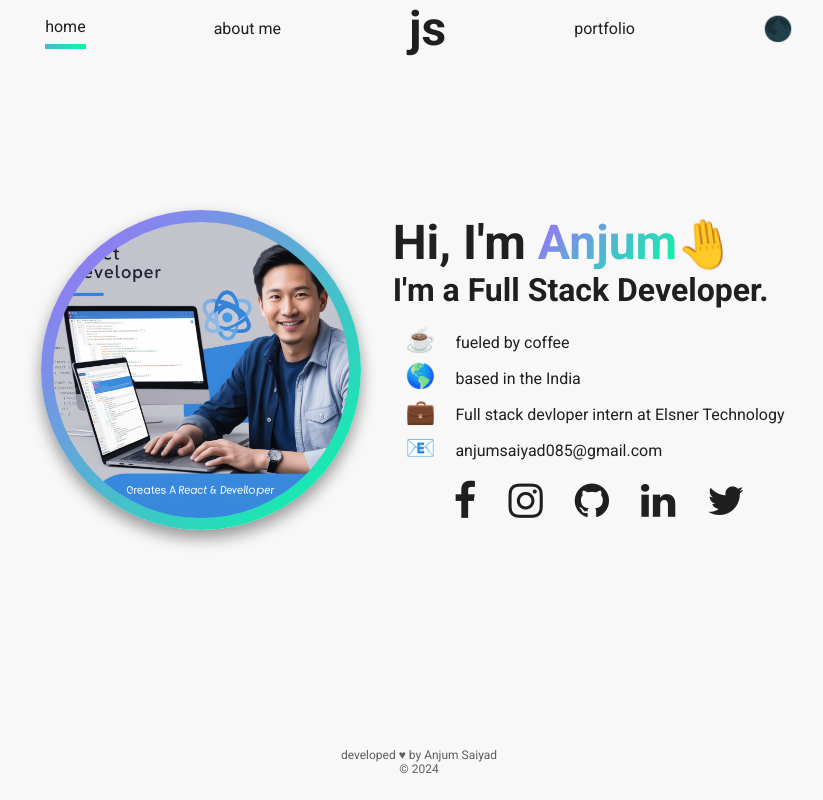
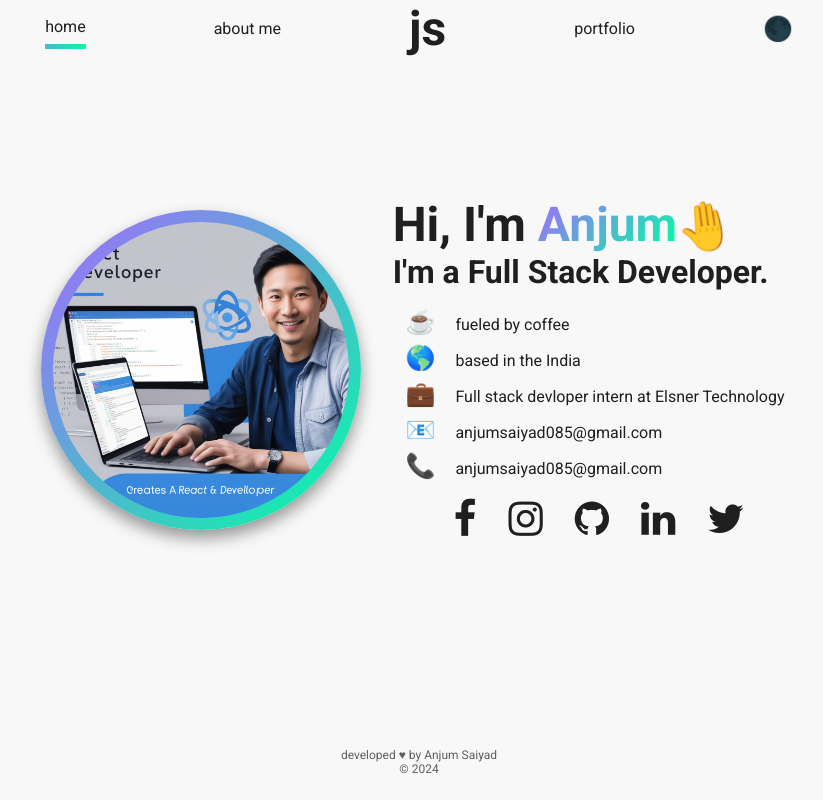
Before and after one commit to Anjum00/myPortFolio, a React (Create React App) app: page / in a window 1280 px wide. Shown: the whole page, without its empty margins (221-1044 px from the left). Built offline with nearby package versions, Linux system fonts and the light colour scheme; the HTML template or start-up script is replaced by a standard one.

Commit message:
update the call

```diff
--- a/src/info/Info.js
+++ b/src/info/Info.js
@@ -50,7 +50,11 @@ export const info = {
         {
             emoji: "📧",
             text: "anjumsaiyad085@gmail.com"
-        }
+        },
+        {
+            emoji: "📞",
+            text: "anjumsaiyad085@gmail.com"
+        },
     ],
     socials: [
         {
```
Lines whose indentation alone changed are shown as unchanged.
